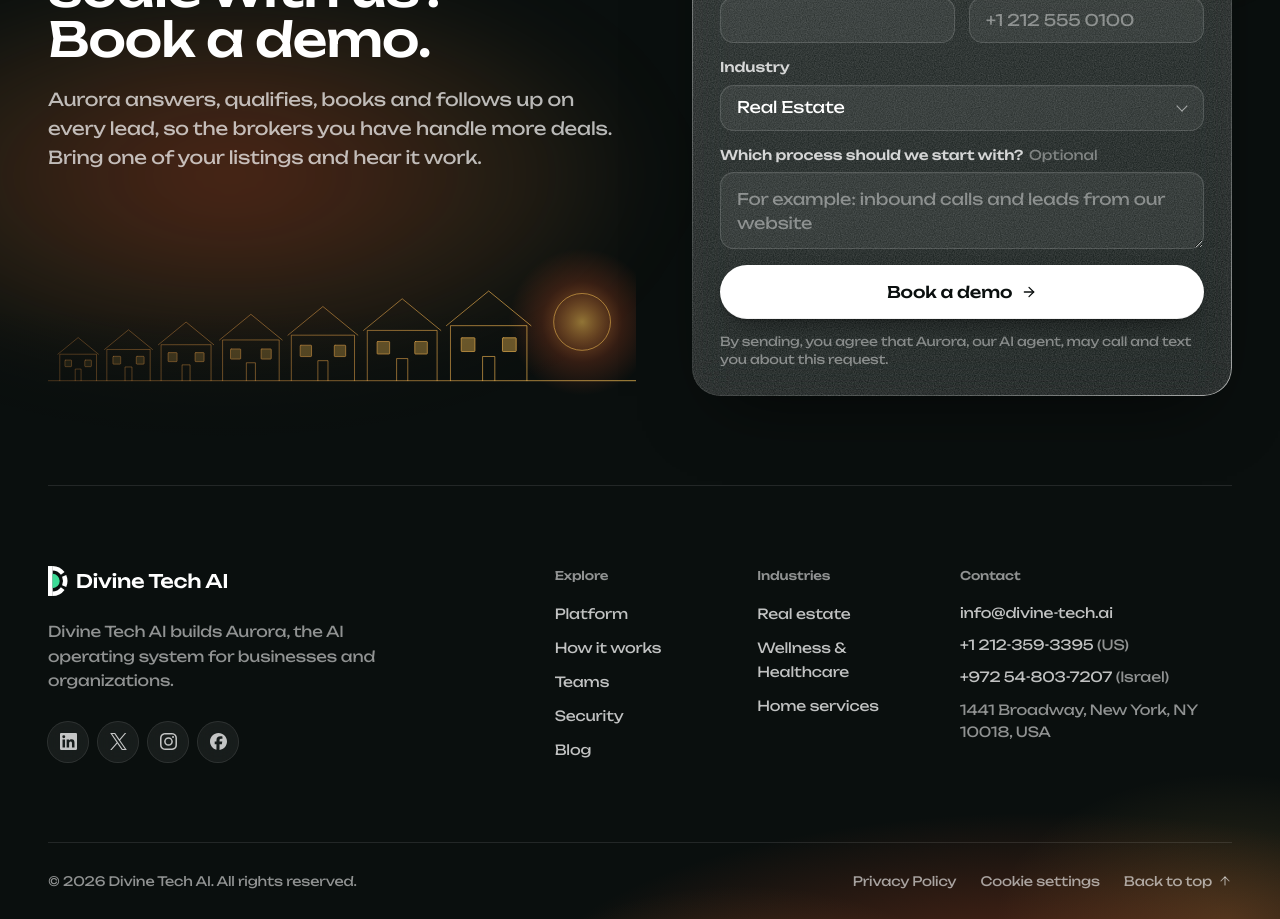
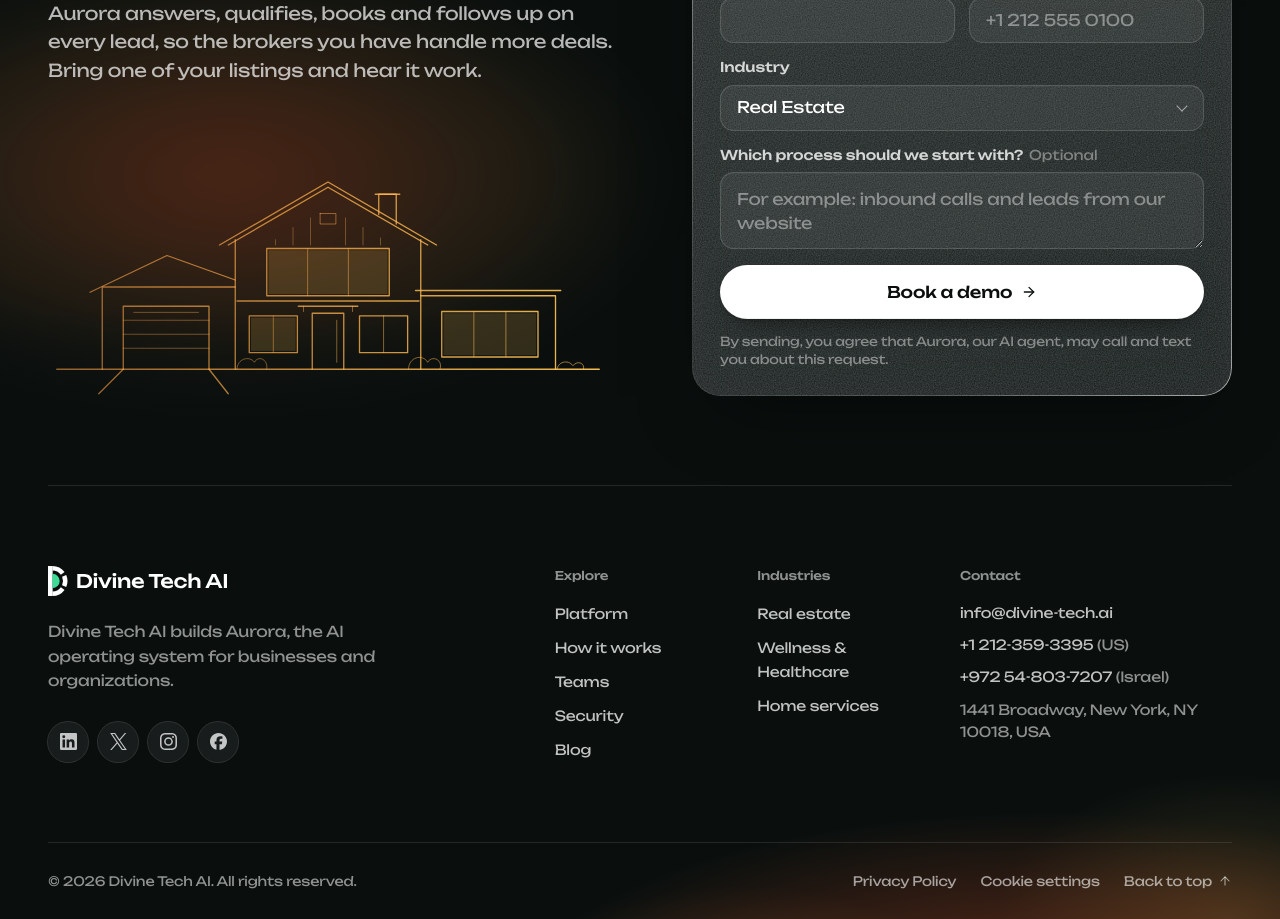
Before and after one commit to Matiu-b/divine-tech-website, a React (Vite) app: page /industries/real-estate in a window 1280 px wide. Shown: the part 6140-7059 px from the top of the page. Built offline with nearby package versions, Linux system fonts and the light colour scheme.

Commit message:
Closing drawing: one modern family home as an architect's elevation, no sun
Co-Authored-By: Claude Opus 5.5 <noreply@anthropic.com>
Claude-Session: https://claude.ai/code/session_01AMadsopYSHeLDUdSN4XVvi

```diff
--- a/src/components/industry/RealEstateV3.jsx
+++ b/src/components/industry/RealEstateV3.jsx
@@ -2021,91 +2021,55 @@ export function RxFaqMore({ m, guide = null }) {
   );
 }
 
-// The closing illustration: a street of homes drawn in line, each a little bigger than the last (growth, in houses),
-// with the sun rising behind the tallest. In a 1200 x 360 frame; the lines draw themselves in when the section shows.
-const STREET_GROUND = 330;
-const STREET = Array.from({ length: 7 }, (_, i) => 0.5 + i * 0.09).reduce(
-  (acc, k, i) => {
-    const w = 150 * k;
-    const h = 108 * k;
-    const r = 68 * k;
-    const x = acc.x;
-    const g = STREET_GROUND;
-    const win = w * 0.18;
-    acc.houses.push({
-      i,
-      shell: `M${x} ${g}V${g - h}H${x + w}V${g}`,
-      roof: `M${x - 8 * k} ${g - h}L${x + w / 2} ${g - h - r}L${x + w + 8 * k} ${g - h}`,
-      door: `M${x + w * 0.42} ${g}V${g - h * 0.44}H${x + w * 0.58}V${g}`,
-      windows: [
-        { x: x + w * 0.14, y: g - h * 0.78, s: win },
-        { x: x + w * 0.68, y: g - h * 0.78, s: win },
-      ],
-    });
-    acc.x = x + w + 14 + 14 * k;
-    return acc;
-  },
-  { x: 24, houses: [] }
-).houses;
-
-function StreetArt({ grow, reduce }) {
-  const draw = (delay) => ({
+// The closing illustration: one modern family home drawn as an architect's elevation, in thin Amber-to-Gold line:
+// a two-storey gable, a garage wing, a flat-roofed wing, lit windows. The lines draw themselves in when the section shows.
+const HOUSE_MAIN = ['M10 270H630', 'M86 270L58 298M184 270L206 298', 'M214 270V122M426 122V270', 'M196 128L320 56L444 128', 'M206 128L320 62L434 128', 'M378 93V70H398V104', 'M374 70H402', 'M62 270V176H214', 'M48 182L136 140L214 168', 'M86 270V198H184V270', 'M426 186H580V270', 'M420 180H586', 'M250 132H390V186H250Z', 'M216 192H424', 'M302 270V206H338V270', 'M286 198H354', 'M230 209H285V251H230Z', 'M356 209H411V251H356Z', 'M450 204H560V256H450Z'];
+const HOUSE_DETAIL = ['M296.7 132V186M343.3 132V186', 'M257.5 209V251M383.5 209V251', 'M486.7 204V256M523.3 204V256', 'M86 214H184M86 230H184M86 246H184', 'M98 205H172', 'M311 92H329V104H311Z', 'M330 214V262', 'M292 198V204M348 198V204', 'M216 270C216 258 230 254 236 262C240 254 252 258 250 270', 'M412 270C412 256 428 252 434 262C438 254 452 258 448 270', 'M582 270C582 262 594 258 600 266C604 260 614 262 612 270'];
+const HOUSE_BOARDS = 'M260 128V122M280 128V108M300 128V97M340 128V97M360 128V108M380 128V120';
+const HOUSE_LIT = [
+  [252, 134, 136, 50],
+  [452, 206, 106, 48],
+  [232, 211, 51, 38],
+];
+
+function HouseArt({ grow, reduce }) {
+  const draw = (delay, dur = 1.2) => ({
     pathLength: 1,
     strokeDasharray: 1,
-    style: { strokeDashoffset: grow ? 0 : 1, transition: reduce ? 'none' : `stroke-dashoffset 1.4s cubic-bezier(0.65,0,0.35,1) ${delay}s` },
+    style: { strokeDashoffset: grow ? 0 : 1, transition: reduce ? 'none' : `stroke-dashoffset ${dur}s cubic-bezier(0.65,0,0.35,1) ${delay}s` },
   });
   return (
-    <svg viewBox="0 0 1200 360" className="block h-auto w-full" fill="none" aria-hidden="true">
+    <svg viewBox="0 0 640 300" className="block h-auto w-full" fill="none" aria-hidden="true">
       <defs>
-        <linearGradient id="rx-street-line" gradientUnits="userSpaceOnUse" x1="0" y1="0" x2="1200" y2="0">
-          <stop offset="0" stopColor="#FF9F45" stopOpacity="0.3" />
-          <stop offset="1" stopColor="#FFC857" stopOpacity="0.9" />
+        <linearGradient id="rx-house-line" gradientUnits="userSpaceOnUse" x1="0" y1="0" x2="640" y2="0">
+          <stop offset="0" stopColor="#FF9F45" stopOpacity="0.55" />
+          <stop offset="1" stopColor="#FFC857" stopOpacity="0.95" />
         </linearGradient>
-        <radialGradient id="rx-street-sun" cx="0.5" cy="0.5" r="0.5">
-          <stop offset="0" stopColor="#FFC857" stopOpacity="0.55" />
-          <stop offset="0.55" stopColor="#F25C2A" stopOpacity="0.18" />
-          <stop offset="1" stopColor="#F25C2A" stopOpacity="0" />
-        </radialGradient>
       </defs>
-      {/* the sun rising behind the tallest house */}
-      <circle cx="1090" cy={STREET_GROUND - 120} r="150" fill="url(#rx-street-sun)" style={{ opacity: grow ? 1 : 0, transition: reduce ? 'none' : 'opacity 1.6s ease 0.6s' }} />
-      <circle cx="1090" cy={STREET_GROUND - 120} r="58" stroke="#FFC857" strokeOpacity="0.7" strokeWidth="1.5" {...draw(0.9)} />
-      <g stroke="url(#rx-street-line)" strokeWidth="1.6" strokeLinecap="round" strokeLinejoin="round">
-        <path d={`M0 ${STREET_GROUND}H1200`} {...draw(0)} />
-        {STREET.map((h) => (
-          <g key={h.i}>
-            <path d={h.shell} {...draw(0.15 + h.i * 0.12)} />
-            <path d={h.roof} {...draw(0.3 + h.i * 0.12)} />
-            <path d={h.door} {...draw(0.45 + h.i * 0.12)} />
-            {h.windows.map((w, k) => {
-              const d = draw(0.5 + h.i * 0.12);
-              return (
-                <rect
-                  key={k}
-                  x={w.x}
-                  y={w.y}
-                  width={w.s}
-                  height={w.s}
-                  rx="1.5"
-                  fill="#FFC857"
-                  fillOpacity={grow ? 0.08 + h.i * 0.05 : 0}
-                  pathLength={1}
-                  strokeDasharray={1}
-                  style={{ ...d.style, transition: reduce ? 'none' : `${d.style.transition}, fill-opacity 0.8s ease ${0.9 + h.i * 0.12}s` }}
-                />
-              );
-            })}
-          </g>
+      <g fill="#FFC857" style={{ fillOpacity: grow ? 0.16 : 0, transition: reduce ? 'none' : 'fill-opacity 1s ease 1.9s' }}>
+        {HOUSE_LIT.map(([x, y, w, h]) => (
+          <rect key={x} x={x} y={y} width={w} height={h} />
         ))}
       </g>
+      <g stroke="url(#rx-house-line)" strokeWidth="1.5" strokeLinecap="round" strokeLinejoin="round">
+        {HOUSE_MAIN.map((d, i) => (
+          <path key={i} d={d} {...draw(i * 0.07)} />
+        ))}
+      </g>
+      <g stroke="url(#rx-house-line)" strokeWidth="1" strokeOpacity="0.7" strokeLinecap="round">
+        {HOUSE_DETAIL.map((d, i) => (
+          <path key={i} d={d} {...draw(1 + i * 0.06, 0.9)} />
+        ))}
+        <path d={HOUSE_BOARDS} strokeOpacity="0.5" {...draw(1.6, 0.8)} />
+      </g>
     </svg>
   );
 }
 
 /**
  * The closing for a brokerage, in Aurora's colours only: an ink night with a warm dawn. On the left the headline, the
- * line under it and a street of homes drawn in line, each bigger than the last, the sun rising behind the tallest; on
- * the right the demo form in glass. Phones and tablets: headline, drawing, form.
+ * line under it and a family home drawn as an architect's elevation; on the right the demo form in glass. Phones and
+ * tablets: headline, drawing, form.
  */
 export function RxClosing({ it }) {
   const c = it.v3.closing;
@@ -2130,8 +2094,8 @@ export function RxClosing({ it }) {
             <RevealLines lines={[c.titleA, c.titleB]} lineClassNames={['', '']} />
           </h2>
           <p className="t-lead pretty mt-5 max-w-[32em] !text-white/70">{c.text}</p>
-          <div className="mt-8 max-w-[640px] lg:mt-12">
-            <StreetArt grow={grow} reduce={reduce} />
+          <div className="mt-8 max-w-[560px] lg:mt-12">
+            <HouseArt grow={grow} reduce={reduce} />
           </div>
         </div>
         <LiquidGlass tone="dark" className="rounded-[clamp(20px,2.2vw,28px)] p-5 xs:p-6 md:p-7">
```
